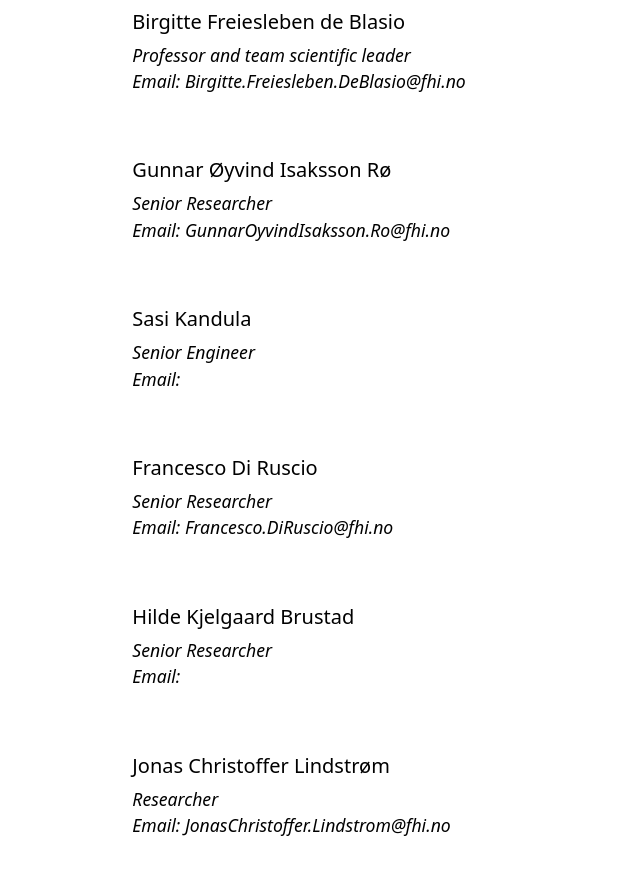
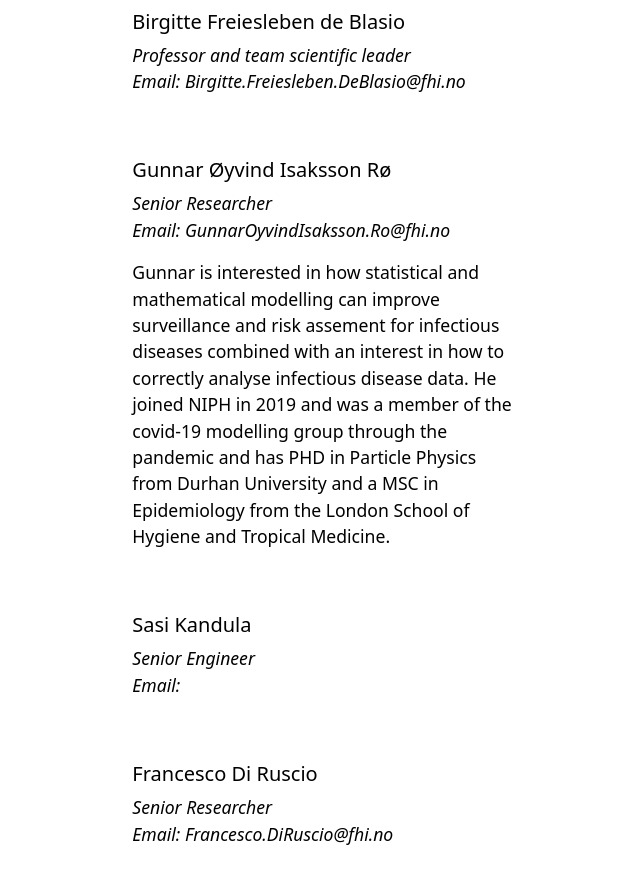
Before and after one commit to folkehelseinstituttet/modelling, a Jekyll site: the page built from people.md, in a window 1280 px wide and 900 px high, scrolled down 302 px. Shown: the top 884 px of the window, without its empty margins (97-737 px from the left). Built offline with Jekyll 4.4.1, drawn with Linux system fonts in a browser that asks for light colours.

Commit message:
updated profile

```diff
--- a/_data/settings.yml
+++ b/_data/settings.yml
@@ -6,8 +6,8 @@ menu:
 # - {name: 'Contact', url: '/contact'}
 
 people:
-- {name: 'Birgitte Freiesleben de Blasio', title: 'Professor and team scientific leader', department: 'Division for infection control, NIPH & Department of Medicine, University of Oslo', institution: 'Folkehelseinstituttet & UiO', institution_address: 'Lovisenberggata 8, 0456 Oslo', phone: '', email: 'Birgitte.Freiesleben.DeBlasio@fhi.no', office: '', image: 'assets/img/fhi_fjes.png', url: 'birgitte', summary: ''}
-- {name: 'Gunnar Øyvind Isaksson Rø', title: 'Senior Researcher', department: 'Methods Development and Analysis', institution: 'Folkehelseinstituttet', institution_address: 'Lovisenberggata 8, 0456 Oslo', phone: '', email: 'GunnarOyvindIsaksson.Ro@fhi.no', office: '', image: 'assets/img/fhi_fjes.png', url: 'gunnar', summary: ''}
+- {name: 'Birgitte Freiesleben de Blasio', title: 'Professor and team scientific leader', department: 'Division for infection control, NIPH & Department of Medicine, University of Oslo', institution: 'Folkehelseinstituttet & UiO', institution_address: 'Lovisenberggata 8, 0456 Oslo', phone: '', email: 'Birgitte.Freiesleben.DeBlasio@fhi.no', office: '', image: 'assets/img/birgitte.jpg', url: 'birgitte', summary: ''}
+- {name: 'Gunnar Øyvind Isaksson Rø', title: 'Senior Researcher', department: 'Methods Development and Analysis', institution: 'Folkehelseinstituttet', institution_address: 'Lovisenberggata 8, 0456 Oslo', phone: '', email: 'GunnarOyvindIsaksson.Ro@fhi.no', office: '', image: 'assets/img/gunnar.jpg', url: 'gunnar', summary: 'Gunnar is interested in how statistical and mathematical modelling can improve surveillance and risk assement for infectious diseases combined with an interest in how to correctly analyse infectious disease data. He joined NIPH in 2019 and was a member of the covid-19 modelling group through the pandemic and has PHD in Particle Physics from Durhan University and a MSC in Epidemiology from the London School of Hygiene and Tropical Medicine.'}
 - {name: 'Sasi Kandula', title: 'Senior Engineer', department: 'Methods Development and Analysis', institution: 'Folkehelseinstituttet', institution_address: 'Lovisenberggata 8, 0456 Oslo', email: '', office: '', image: 'assets/img/fhi_fjes.png', url: 'sasi', summary: ''}
 - {name: 'Francesco Di Ruscio', title: 'Senior Researcher', department: 'Methods Development and Analysis', institution: 'Folkehelseinstituttet', institution_address: 'Lovisenberggata 8, 0456 Oslo', email: 'Francesco.DiRuscio@fhi.no', office: '', image: 'assets/img/fhi_fjes.png', url: 'francesco', summary: ''}
 - {name: 'Hilde Kjelgaard Brustad', title: 'Senior Researcher', department: 'Oslo Centre for Biostatistics and Epidemiology', institution: 'Department of Medicine, University of Oslo', institution_address: '', email: '', office: '', image: 'assets/img/fhi_fjes.png', url: 'hilde', summary: ''}
```
